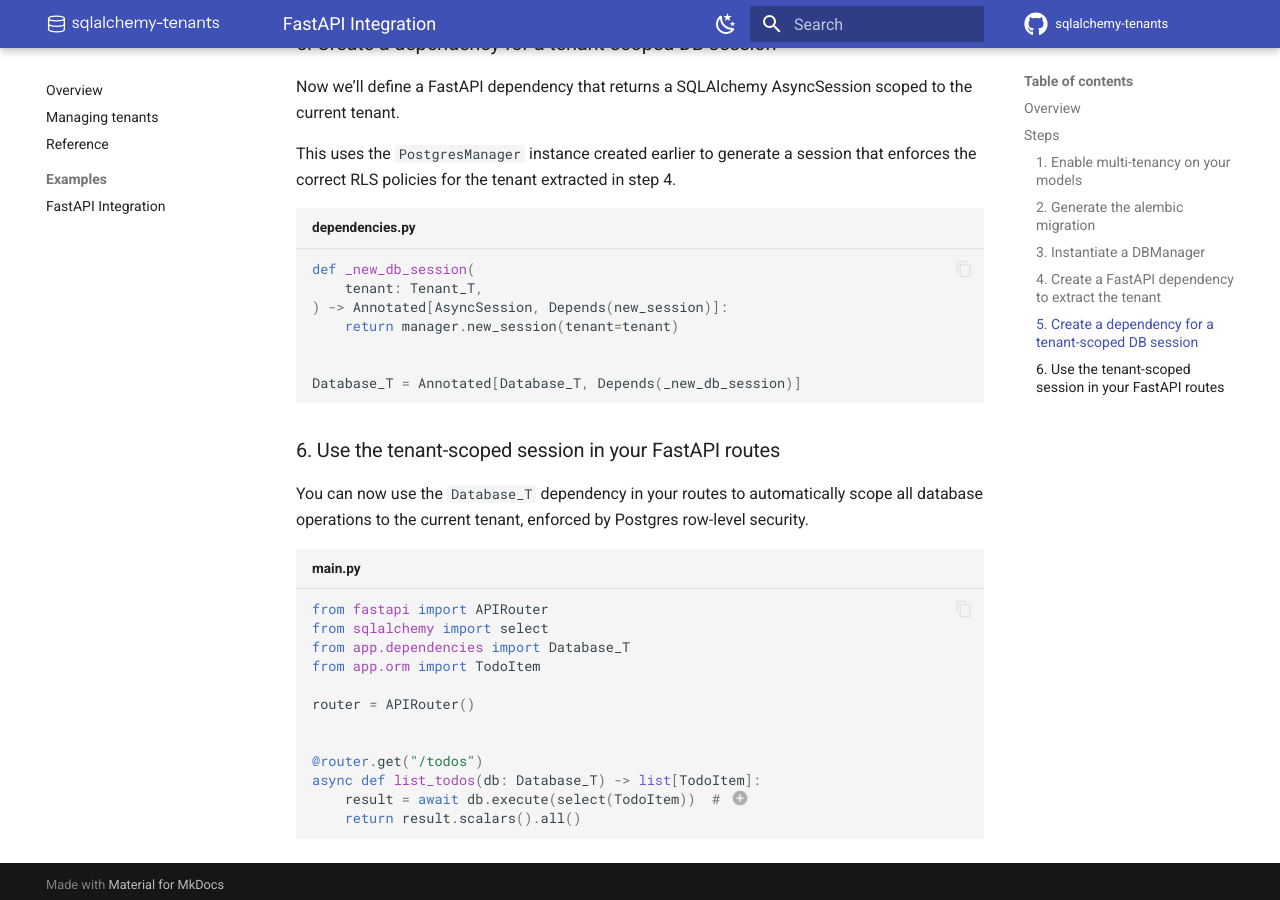
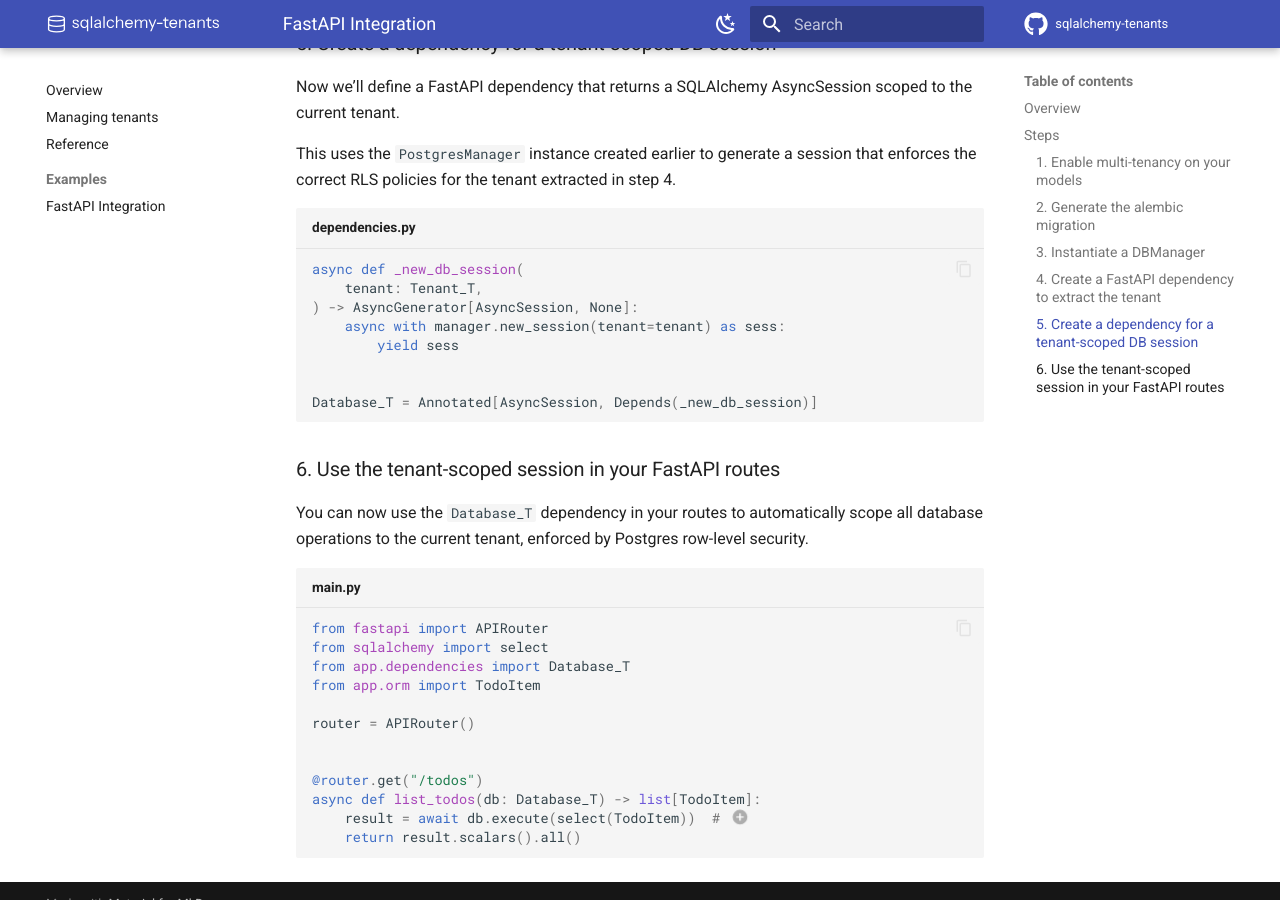
Before and after one commit to Telemaco019/sqlalchemy-tenants, an MkDocs documentation site: the page built from docs/examples/fastapi-integration/index.md, in a window 1280 px wide and 900 px high, scrolled down 3268 px. Built offline with MkDocs 1.6.1 and Material for MkDocs 9.7.7, drawn with Linux system fonts in a browser that asks for light colours; comment, search, counter and statistics services are not loaded.

Commit message:
fix: imports

````diff
--- a/docs/examples/fastapi-integration/index.md
+++ b/docs/examples/fastapi-integration/index.md
@@ -158,13 +158,14 @@
 enforces the correct RLS policies for the tenant extracted in step 4.
 
 ```py title="dependencies.py"
-def _new_db_session(
+async def _new_db_session(
     tenant: Tenant_T,
-) -> Annotated[AsyncSession, Depends(new_session)]:
-    return manager.new_session(tenant=tenant)
+) -> AsyncGenerator[AsyncSession, None]:
+    async with manager.new_session(tenant=tenant) as sess:
+        yield sess
 
 
-Database_T = Annotated[Database_T, Depends(_new_db_session)]
+Database_T = Annotated[AsyncSession, Depends(_new_db_session)]
 ```
 
 ### 6. Use the tenant-scoped session in your FastAPI routes
--- a/docs/examples/fastapi-integration/pyproject.toml
+++ b/docs/examples/fastapi-integration/pyproject.toml
@@ -15,6 +15,7 @@
     "asyncpg>=0.30.0",
     "greenlet>=3.2.3",
     "sqlalchemy-tenants",
+    "python-jose>=3.5.0",
 ]
 
 [tool.uv.sources]
@@ -127,4 +128,5 @@
     "black>=25.1.0",
     "mypy>=1.17.0",
     "ruff>=0.12.5",
+    "types-python-jose>=3.5.0.20250531",
 ]
````
Also changed, not shown: docs/examples/fastapi-integration/app/dependencies.py (+55 -0 lines), docs/examples/fastapi-integration/app/engine.py (+4 -4 lines), docs/examples/fastapi-integration/app/main.py (+6 -4 lines), docs/examples/fastapi-integration/docker-compose.yaml (added, +9 -0 lines), src/__init__.py (deleted), 10 other files.
